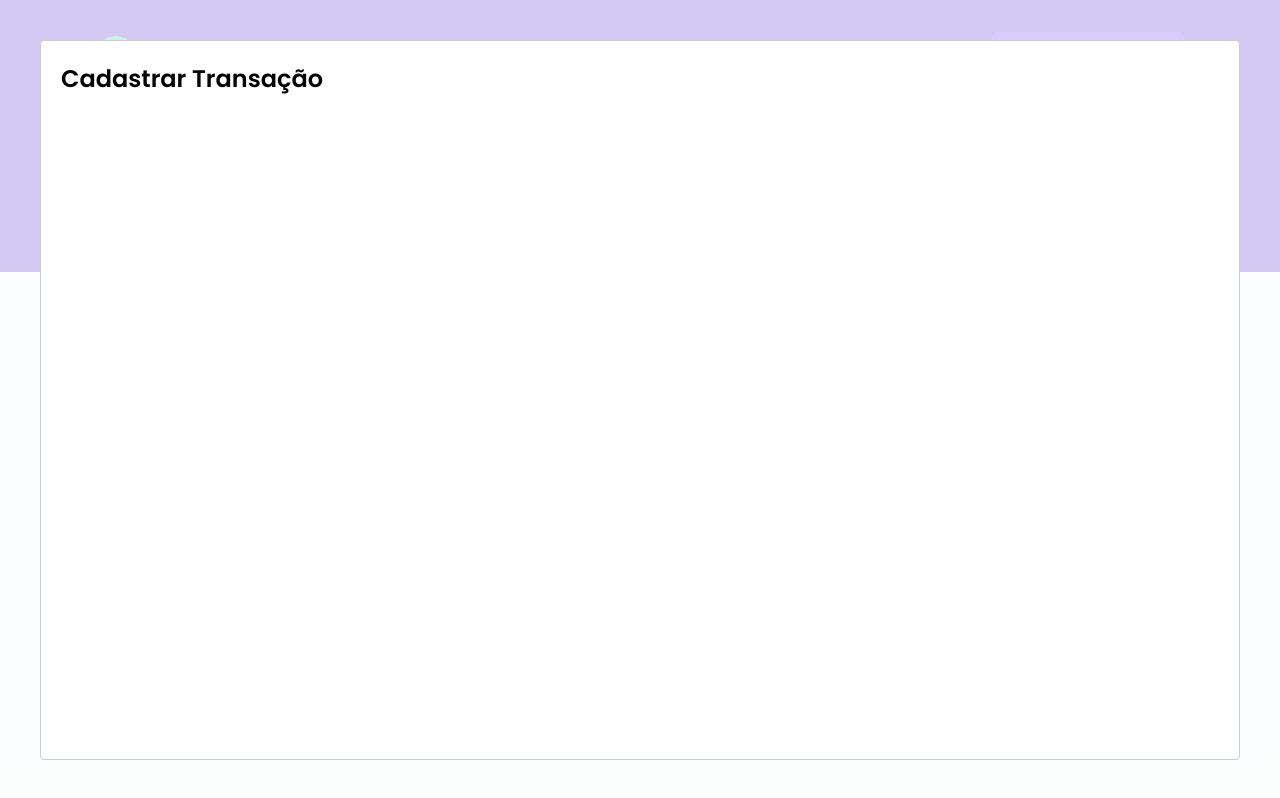
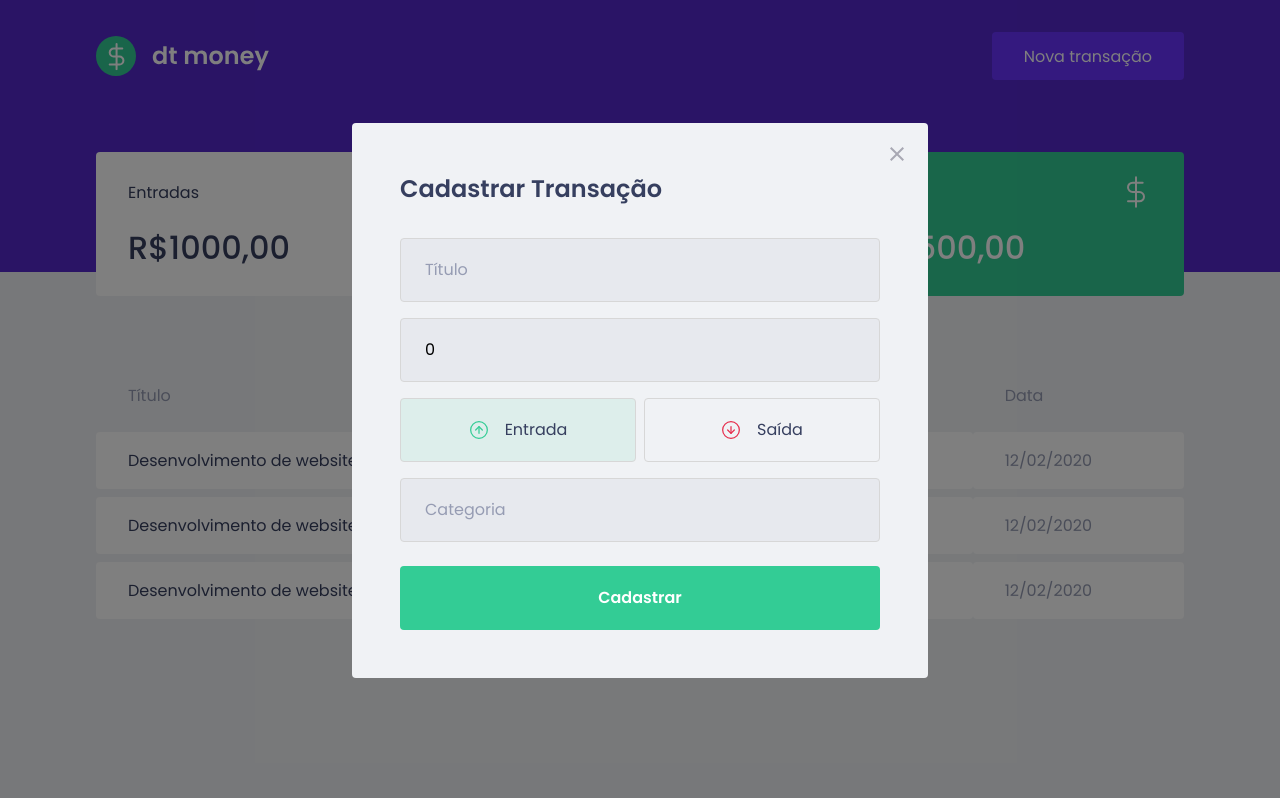
Before and after one commit to AriSilva94/dtmoney, a React (Create React App) app: page / in a window 1280 px wide. Both pictures are taken after a click on the button "Nova transação". Built offline with nearby package versions, Linux system fonts and the light colour scheme; no server answers; what miragejs would draw is missing.

Commit message:
Finaliza estilos do modal

```diff
--- a/package.json
+++ b/package.json
@@ -5,6 +5,7 @@
   "dependencies": {
     "axios": "^0.21.1",
     "miragejs": "^0.1.41",
+    "polished": "^4.1.3",
     "react": "^17.0.2",
     "react-dom": "^17.0.2",
     "react-modal": "^3.14.3",
--- a/src/components/NewTranscationModal/index.tsx
+++ b/src/components/NewTranscationModal/index.tsx
@@ -1,4 +1,10 @@
+import { FormEvent, useState } from 'react';
 import Modal from 'react-modal'
+
+import incomeImg from './../../assets/income.svg';
+import outcomeImg from './../../assets/outcome.svg';
+import { Container, TranscationTypeContainer, RadioBox } from './styles'
+import closeImg from './../../assets/close.svg'
 
 
 interface NewTranscationModalProps {
@@ -7,12 +13,79 @@
 }
 
 export function NewTranscationModal({ isOpen, onRequestClose }: NewTranscationModalProps) {
+  const [title, setTitle] = useState('');
+  const [value, setValue] = useState(0);
+  const [category, setCategory] = useState('')
+  const [type, setType] = useState('deposit')
+
+  function handleCreateNewTransacation(event: FormEvent) {
+    event.preventDefault();
+
+    console.log({
+      title,
+      value,
+      category,
+      type
+    })
+  }
+
   return (
     <Modal
       isOpen={isOpen}
       onRequestClose={onRequestClose}
+      overlayClassName="react-modal-overlay"
+      className="react-modal-content"
     >
-      <h2>Cadastrar Transação</h2>
+      <button
+        type="button"
+        onClick={onRequestClose}
+        className="react-modal-close"
+      >
+        <img src={closeImg} alt="Fechar modal" />
+      </button>
+      <Container onSubmit={handleCreateNewTransacation}>
+        <h2>Cadastrar Transação</h2>
+        <input
+          type="text"
+          placeholder="Título"
+          value={title}
+          onChange={event => setTitle(event.target.value)}
+        />
+        <input
+          type="number"
+          placeholder="Valor"
+          value={value}
+          onChange={event => setValue(Number(event.target.value))} />
+        <TranscationTypeContainer>
+          <RadioBox
+            type="button"
+            onClick={() => { setType('deposit') }}
+            isActive={type === 'deposit'}
+            activeColor="green"
+          >
+            <img src={incomeImg} alt="Entrada" />
+            <span>Entrada</span>
+          </RadioBox>
+          <RadioBox
+            type="button"
+            onClick={() => { setType('withdraw') }}
+            isActive={type === 'withdraw'}
+            activeColor="red"
+          >
+            <img src={outcomeImg} alt="Saída" />
+            <span>Saída</span>
+          </RadioBox>
+        </TranscationTypeContainer>
+        <input
+          type="text"
+          placeholder="Categoria"
+          value={category}
+          onChange={event => setCategory(event.target.value)} />
+
+        <button type="submit">
+          Cadastrar
+        </button>
+      </Container>
     </Modal>
 
   )
--- a/src/components/NewTranscationModal/styles.ts
+++ b/src/components/NewTranscationModal/styles.ts
@@ -1,5 +1,92 @@
 import styled from 'styled-components'
+import { darken, transparentize } from 'polished'
 
-export const Container = styled.div`
+export const Container = styled.form`
+  h2{
+    color: var(--text-title);
+    font-size: 1.5rem;
+    margin-bottom: 2rem;
+  }
 
+  input{
+    width: 100%;
+    padding: 0 1.5rem;
+    height: 4rem;
+    border-radius: 0.25rem;
+    border: 1px solid #D7D7D7;
+    background: #E7E9EE;
+    font-weight: 400;
+    font-size: 1rem;
+
+    &::placeholder{
+      color: var(--text-body)
+    }
+
+    & + input{
+      margin-top: 1rem;
+    }
+  }
+
+  button[type="submit"]{
+      width: 100%;
+      padding: 0 1.5rem;
+      height: 4rem;
+      background: var(--green);
+      color: #FFF;
+      border-radius: 0.25rem;
+      border: 0;
+      font-size: 1rem;
+      margin-top: 1.5rem;
+      font-weight: 600;
+      transition: filter(0.2s);
+
+      &:hover{
+        filter: brightness(0.9);
+      }
+    }
 `
+
+export const TranscationTypeContainer = styled.div`
+  margin: 1rem 0;
+  display: grid;
+  grid-template-columns: 1fr 1fr;
+  gap: 0.5rem;
+
+  img{
+    width: 20px;
+    height: 20px;
+  }
+
+  span{
+    display: inline-block;
+    margin-left: 1rem;
+    font-size: 1rem;
+    color: var(--text-title);
+  }
+`
+
+interface RadioBoxProps {
+  isActive: boolean;
+  activeColor: 'green' | 'red';
+}
+
+const colors = {
+  green: '#33CC95',
+  red: '#E52E4D'
+}
+export const RadioBox = styled.button<RadioBoxProps>`
+  height: 4rem;
+  border: 1px solid #D7D7D7;
+  border-radius: 0.25rem;
+  background: ${(props) => props.isActive
+    ? transparentize(0.9, colors[props.activeColor])
+    : 'transparent'};
+  display: flex;
+  align-items: center;
+  justify-content: center;
+  transition: filter(0.2s);
+
+  &:hover{
+  border-color: ${darken(0.1, '#D7D7D7')}
+  }
+`
--- a/src/styles/global.ts
+++ b/src/styles/global.ts
@@ -51,4 +51,40 @@
     opacity: 0.6;
     cursor: not-allowed;
   }
+
+  .react-modal-overlay{
+    background: rgba(0, 0, 0, 0.5);
+
+    position: fixed;
+    top: 0;
+    bottom: 0;
+    right: 0;
+    left: 0;
+
+    display: flex;
+    align-items: center;
+    justify-content: center;
+  }
+
+  .react-modal-content{
+    width: 100%;
+    max-width: 576px;
+    background: var(--background);
+    padding: 3rem;
+    position: relative;
+    border-radius: 0.25rem;
+  }
+
+  .react-modal-close{
+      position: absolute;
+      right: 1.5rem;
+      top: 1.5rem;
+      border: 0;
+      background: transparent;
+      transition: filter(0.2s);
+
+      &:hover{
+        filter:brightness(0.8);
+      }
+    }
 `
```
Also changed, not shown: 1 other file (tests, documents, lock files or other folders).
